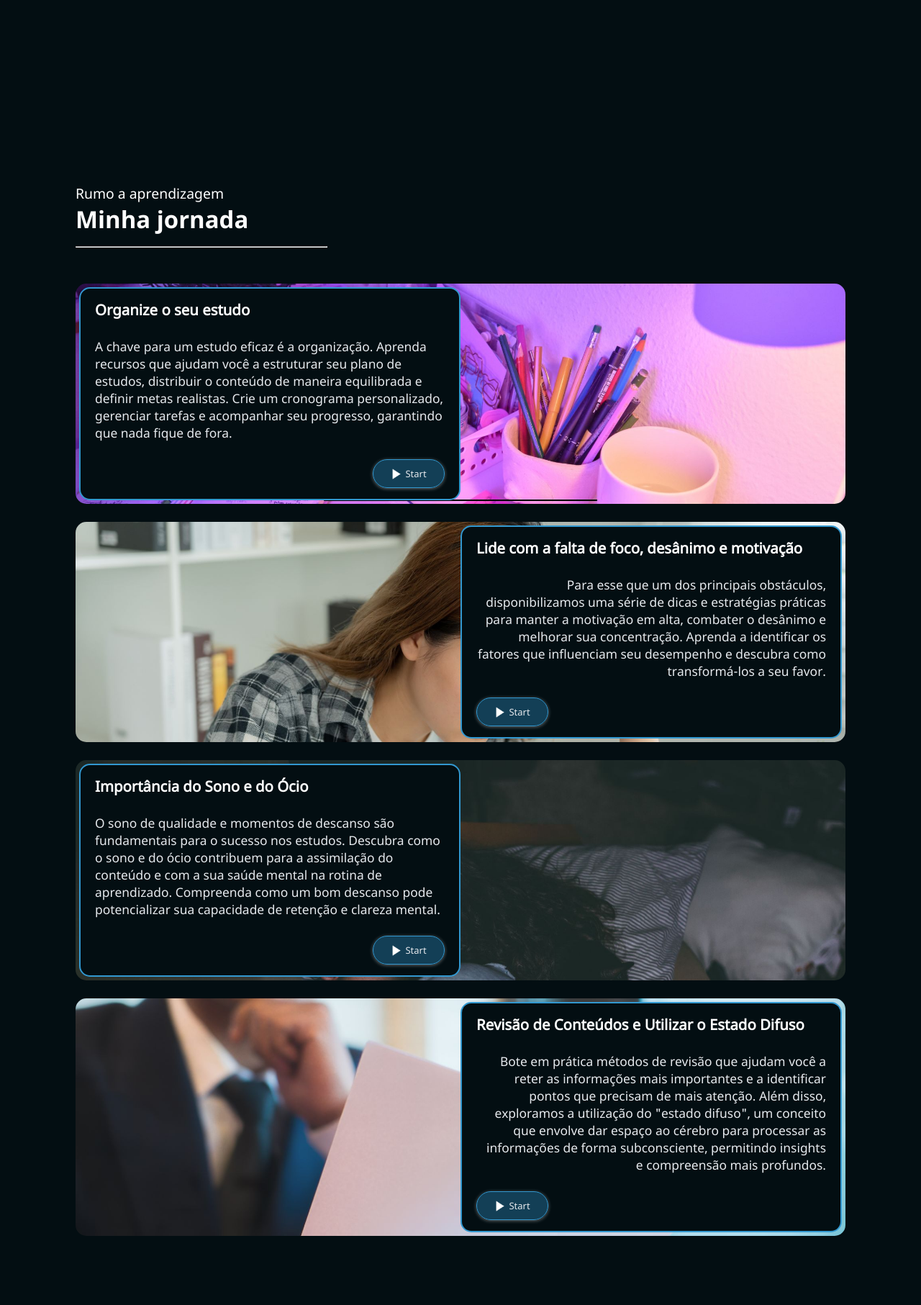
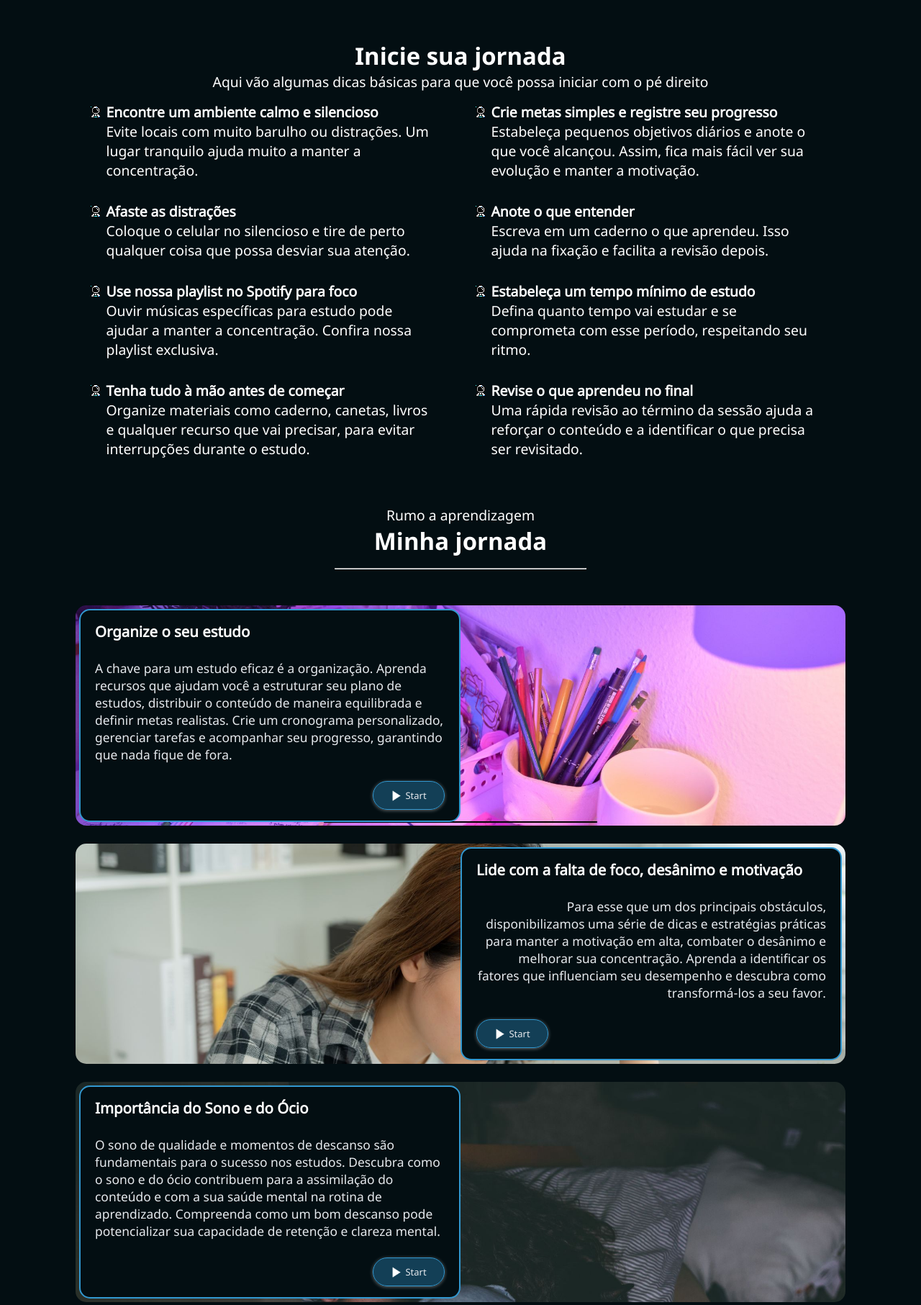
Before and after one commit to RyanSS27/TCC-escolar, a PHP site: page /meu-aprendizado.php in a window 1280 px wide. Shown: the part 125-1938 px from the top of the page at 72% size. Run offline with PHP 8.4, Linux system fonts and the light colour scheme.

Commit message:
Ajustes meu aprendizado

```diff
--- a/meu-aprendizado.php
+++ b/meu-aprendizado.php
@@ -22,7 +22,7 @@
                 } else {
                     // Usuário não logado - inclui o header para usuários não cadastrados
                     include('header.php');
-                    include('paginas-usuario/meu-aprendizado-amostra.php');
+                    include('paginas-usuario/meu-aprendizado-amostra.html');
                 }
             ?>
 
--- a/paginas-usuario/meu-aprendizado-amostra.php
+++ b/paginas-usuario/meu-aprendizado-amostra.html
@@ -1,6 +1,29 @@
 <main>
     <div class="bloco-topo"></div>
     <div class="container">
+        <div class="dicas-basicas">
+            <h2>Inicie sua jornada</h2>
+            <span>Aqui vão algumas dicas básicas para que você possa iniciar com o pé direito</span>
+
+            <ul>
+                <li><strong>Encontre um ambiente calmo e silencioso</strong> Evite locais com muito barulho ou distrações. Um lugar tranquilo ajuda muito a manter a concentração.</li>
+                <li><strong>Crie metas simples e registre seu progresso</strong> Estabeleça pequenos objetivos diários e anote o que você alcançou. Assim, fica mais fácil ver sua evolução e manter a motivação.</li>
+                <li><strong>Afaste as distrações</strong> Coloque o celular no silencioso e tire de perto qualquer coisa que possa desviar sua atenção.</li>
+                <li><strong>Anote o que entender</strong> Escreva em um caderno o que aprendeu. Isso ajuda na fixação e facilita a revisão depois.</li>
+                <li><strong>Use nossa playlist no Spotify para foco</strong> Ouvir músicas específicas para estudo pode ajudar a manter a concentração. Confira nossa playlist exclusiva.</li>
+                <li><strong>Estabeleça um tempo mínimo de estudo</strong> Defina quanto tempo vai estudar e se comprometa com esse período, respeitando seu ritmo.</li>
+                <li><strong>Tenha tudo à mão antes de começar</strong> Organize materiais como caderno, canetas, livros e qualquer recurso que vai precisar, para evitar interrupções durante o estudo.</li>
+                <li><strong>Revise o que aprendeu no final</strong> Uma rápida revisão ao término da sessão ajuda a reforçar o conteúdo e a identificar o que precisa ser revisitado.</li>
+            </ul>
+
+
+
+
+
+
+
+
+        </div>
         <div class="topo">
             <span>Rumo a aprendizagem</span>
             <h2>Minha jornada</h2>
--- a/styles/meu-aprendizado.css
+++ b/styles/meu-aprendizado.css
@@ -5,16 +5,43 @@ body,html {
 main {
     background-color: var(--paletaCor1);
     color: var(--cor-textos-fundo-contraste);
-    padding-top: 200px;
 }
 
 h2 {
     color: var(--cor-textos-fundo-contraste);
 }
 
+.dicas-basicas {
+    text-align: center;
+    margin-bottom: 50px;
+}
+
+ul {
+    display: flex;
+    justify-content: space-around;
+    align-items: center;
+    flex-wrap: wrap;
+}
+
+li {
+    list-style-image: url(../icons/meuicon.ico);
+    text-align: left;
+    min-width: 450px;
+    max-width: 450px;
+    margin: 15px;
+}
+
+li strong {
+    display: block;
+}
+
+.topo {
+    text-align: center;
+}
+
 .topo hr {
     max-width: 350px;
-    margin: 15px 0px 50px 0px;
+    margin: 15px auto 50px auto;
 }
 
 .container {
--- a/styles/ouvidoria.css
+++ b/styles/ouvidoria.css
@@ -40,10 +40,11 @@ h1 {
 }
 
 p {
-    color: var(--paletaCor5);
+    color: var(--paletaCor1);
 }
 
 .container-topo-ouvidoria p {
+    color: var(--paletaCor5);
     max-width: 750px;
     margin-top: 25px;
 }
```
Also changed, not shown: ouvidoria.php (renamed from ouvidoria.html).
